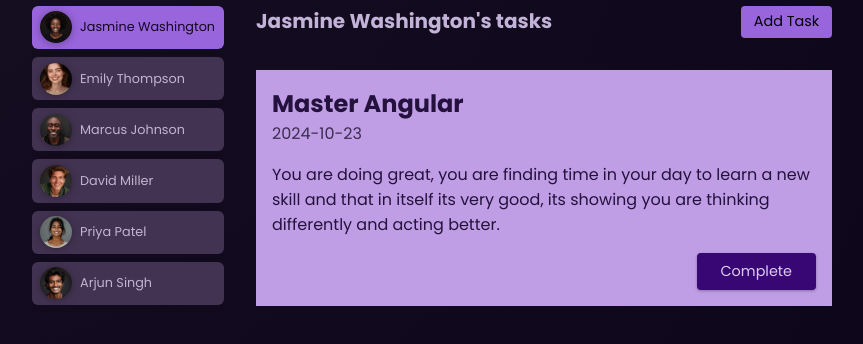
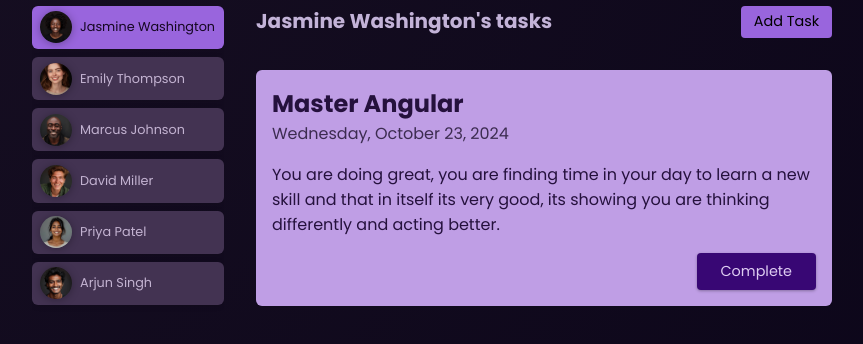
Before and after one commit to cacastanedal/angular-guide, an Angular app: page / in a window 1280 px wide. Both pictures are taken after a click on the button "Jasmine Washington". Shown: the part 282-626 px from the top of the page, without its empty margins (208-1071 px from the left). Built offline with nearby package versions, Linux system fonts and the light colour scheme.

Commit message:
content projection, service class and dependency injection

```diff
--- /dev/null
+++ b/src/app/shared/card/card.component.css
@@ -0,0 +1,5 @@
+div {
+    border-radius: 6px;
+    box-shadow: 0 1px 6px rgba(0, 0, 0, 0.1);
+    overflow: hidden;
+  }
--- /dev/null
+++ b/src/app/shared/card/card.component.html
@@ -0,0 +1,3 @@
+<div>
+    <ng-content/>
+</div>
--- a/src/app/task/task.component.html
+++ b/src/app/task/task.component.html
@@ -1,10 +1,10 @@
+<app-card>
     <article>
-
-
         <h2>{{taskInfo.title}}</h2>
-    <time>{{taskInfo.dueDate}}</time>
+        <time>{{taskInfo.dueDate | date:'fullDate' }}</time>
         <p>{{taskInfo.summary}}</p>
         <p class="actions">
             <button (click)="onCompleteTask()">Complete</button>
         </p>
     </article>
+</app-card>
--- a/src/app/task/task.component.ts
+++ b/src/app/task/task.component.ts
@@ -1,10 +1,13 @@
 import { Component, EventEmitter, Input, Output } from "@angular/core";
 import { type Task } from "./task.model";
+import { CardComponent } from "../shared/card/card.component";
+import { DatePipe } from "@angular/common";
 
 
 @Component({
     selector: 'app-task',
     standalone: true,
+    imports:[CardComponent, DatePipe],
     templateUrl: './task.component.html',
     styleUrl: './task.component.css'
 })
--- a/src/app/tasks/new-task/new-task.component.ts
+++ b/src/app/tasks/new-task/new-task.component.ts
@@ -1,6 +1,7 @@
-import { Component, EventEmitter, Output } from "@angular/core";
+import { Component, EventEmitter, Output, inject,Input } from "@angular/core";
 import { FormsModule, NgModel } from "@angular/forms";
 import { NewTask } from "./new-task.model";
+import { TasksService } from "../tasks.service";
 
 @Component({
     selector: 'app-new-task',
@@ -10,22 +11,26 @@ import { NewTask } from "./new-task.model";
     styleUrl: './new-task.component.css'
 })
 export class NewTaskComponent {
+    @Input({required: true}) userId!: string;
     @Output() closeComponent = new EventEmitter<void>();
-    @Output() addTask = new EventEmitter<NewTask>();
 
     enteredTitle: string = '';
     enteredSummary: string = '';
     enteredDate: string = '';
+
+    private tasksService = inject(TasksService);
 
     onClosingComponent() {
         this.closeComponent.emit();
     }
 
     onFormSubmit(){
-        this.addTask.emit({
+        this.tasksService.addTask({
             title: this.enteredTitle,
             summary: this.enteredSummary,
             date: this.enteredDate,
-        });
+        }, this.userId)
+
+        this.closeComponent.emit();
     }
 }
--- a/src/app/tasks/tasks.component.html
+++ b/src/app/tasks/tasks.component.html
@@ -7,7 +7,7 @@
     </header>
 
     @if(isAddingTask){
-        <app-new-task (closeComponent)="onClosingNewTask()" (addTask)="onAddTask($event)"></app-new-task>
+        <app-new-task [userId]="userId" (closeComponent)="onClosingNewTask()"></app-new-task>
     }
 
 
--- a/src/app/tasks/tasks.component.ts
+++ b/src/app/tasks/tasks.component.ts
@@ -2,6 +2,7 @@ import { Component, EventEmitter, Input, Output } from "@angular/core";
 import { TaskComponent } from "../task/task.component";
 import { NewTaskComponent } from "./new-task/new-task.component";
 import { NewTask } from "./new-task/new-task.model";
+import { TasksService } from "./tasks.service";
 
 @Component({
     selector: 'app-tasks',
@@ -17,37 +18,18 @@ export class TasksComponent {
 
     isAddingTask: boolean = false;
 
-    tasks = [
-        {
-            id: 't1',
-            userId: 'u1',
-            title: 'Master Angular',
-            summary: 'You are doing great, you are finding time in your day to learn a new skill and that in itself its very good, its showing you are thinking differently and acting better.',
-            dueDate: '2024-10-23'
-        },
-        {
-          id: 't2',
-          userId: 'u3',
-          title: 'Build first prototype',
-          summary: 'Build a first prototype of the online shop website',
-          dueDate: '2024-05-31',
-        },
-        {
-          id: 't3',
-          userId: 'u3',
-          title: 'Prepare issue template',
-          summary:
-            'Prepare and describe an issue template which will help with project management',
-          dueDate: '2024-06-15',
-        },
-    ]
+    private tasksService: TasksService;
+
+    constructor(tasksService: TasksService){
+      this.tasksService = tasksService;
+    }
 
     get selectedUserTasks(){
-      return this.tasks.filter((task) => task.userId === this.userId)
+      return this.tasksService.getUserTasks(this.userId);
     }
 
     onCompleteTask(id: string){
-      this.tasks = this.tasks.filter((task) => task.id !== id);
+      this.tasksService.removeTask(id);
     }
 
     onClickAddTask(){
@@ -60,14 +42,7 @@ export class TasksComponent {
     }
 
     onAddTask(taskData: NewTask){
-      this.tasks.push({
-        id: new Date().getTime().toString(),
-        userId: this.userId,
-        title: taskData.title,
-        summary: taskData.summary,
-        dueDate: taskData.date,
-      });
-
+      this.tasksService.addTask(taskData, this.userId);
       this.isAddingTask = false;
     }
 }
--- /dev/null
+++ b/src/app/tasks/tasks.service.ts
@@ -0,0 +1,48 @@
+import { Injectable } from "@angular/core";
+import { NewTask } from "./new-task/new-task.model"
+
+@Injectable({providedIn: 'root'})
+export class TasksService {
+    private tasks = [
+        {
+            id: 't1',
+            userId: 'u1',
+            title: 'Master Angular',
+            summary: 'You are doing great, you are finding time in your day to learn a new skill and that in itself its very good, its showing you are thinking differently and acting better.',
+            dueDate: '2024-10-23'
+        },
+        {
+          id: 't2',
+          userId: 'u3',
+          title: 'Build first prototype',
+          summary: 'Build a first prototype of the online shop website',
+          dueDate: '2024-05-31',
+        },
+        {
+          id: 't3',
+          userId: 'u3',
+          title: 'Prepare issue template',
+          summary:
+            'Prepare and describe an issue template which will help with project management',
+          dueDate: '2024-06-15',
+        },
+    ]
+
+    getUserTasks(userId: string){
+        return this.tasks.filter((task) => task.userId === userId)
+    }
+
+    addTask(taskData: NewTask, userId: string){
+        this.tasks.push({
+            id: new Date().getTime().toString(),
+            userId: userId,
+            title: taskData.title,
+            summary: taskData.summary,
+            dueDate: taskData.date,
+          });
+    }
+
+    removeTask(id: string){
+        this.tasks = this.tasks.filter((task) => task.id !== id);
+    }
+}
--- a/src/app/user/user.component.css
+++ b/src/app/user/user.component.css
@@ -1,8 +1,4 @@
-div {
-    border-radius: 6px;
-    box-shadow: 0 1px 6px rgba(0, 0, 0, 0.1);
-    overflow: hidden;
-  }
+
 
   button {
     display: flex;
--- a/src/app/user/user.component.html
+++ b/src/app/user/user.component.html
@@ -1,6 +1,6 @@
-<div>
+<app-card>
     <button [class.active]="selected" (click)="onSelectUser()">
         <img [src]="imagePath" [alt]="user.name"/>
         <span>{{user.name}}</span>
     </button>
-</div>
+</app-card>
--- a/src/app/user/user.component.ts
+++ b/src/app/user/user.component.ts
@@ -1,10 +1,13 @@
 import { Component, EventEmitter, Input, Output, computed, input, output } from '@angular/core';
 import { type User } from './user.model';
+import { CardComponent } from '../shared/card/card.component';
+import { TasksService } from '../tasks/tasks.service';
 
 
 @Component({
   selector: 'app-user',
   standalone: true,
+  imports: [CardComponent],
   templateUrl: './user.component.html',
   styleUrl: './user.component.css'
 })
```
Also changed, not shown: src/app/shared/card/card.component.ts (added, +12 -0 lines). Lines whose indentation alone changed are shown as unchanged.
